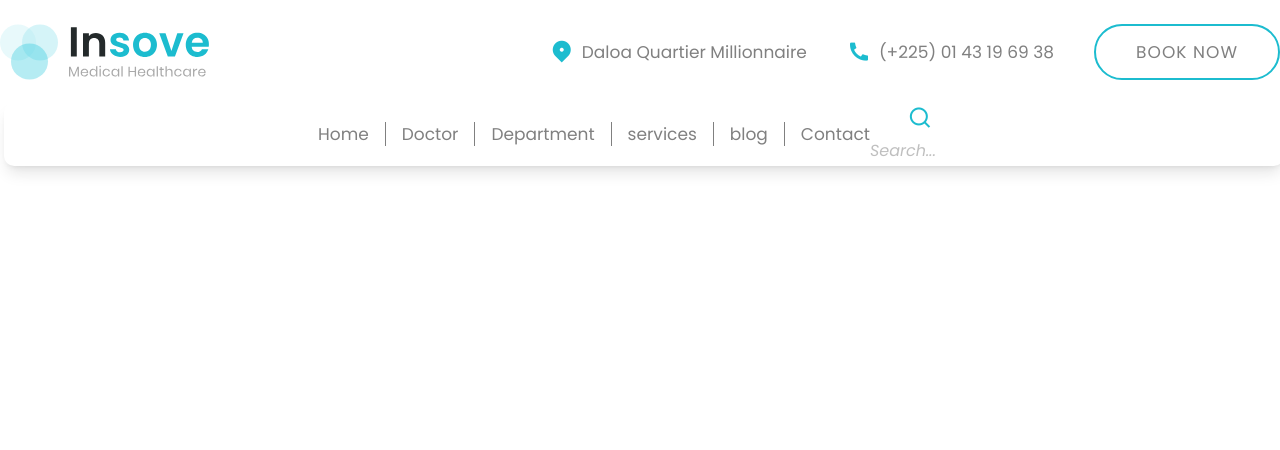
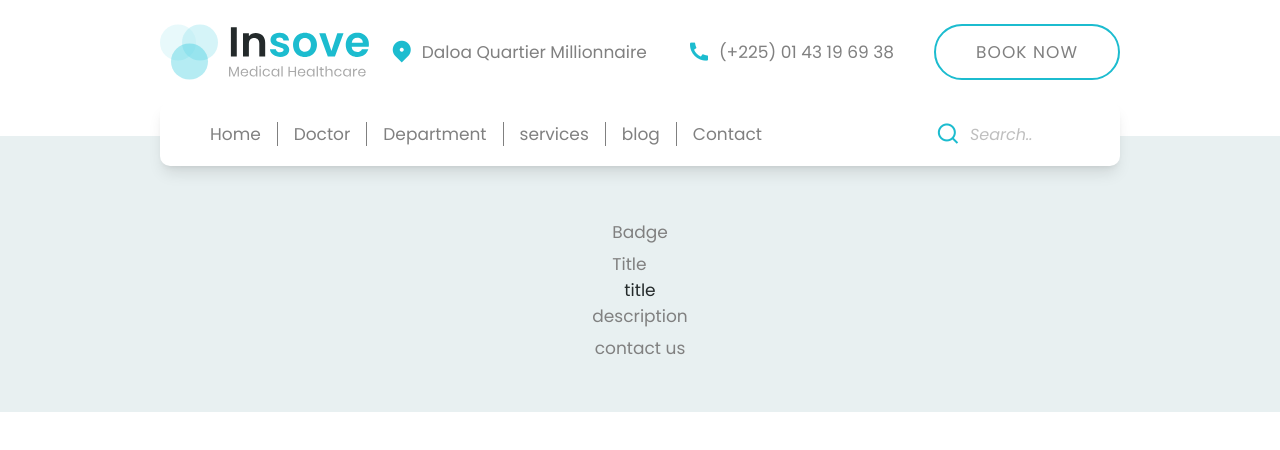
Before and after one commit to fontainebrahima/landingHosto, a website: page index.html in a window 1280 px wide. Drawn offline with nearby package versions, Linux system fonts and the light colour scheme.

Commit message:
update:input configuration and making hero section

```diff
--- a/index.html
+++ b/index.html
@@ -84,7 +84,8 @@
          </nav>
 
          <!-- desktop nav -->
-         <nav class="bg-white absolute w-full left-1 -bottom-[86px] shadow-lg h-16 rounded-[10px]  hidden lg:flex lg:items-center lg:justify-center lg:px-[50px]">
+         <nav class="bg-white absolute w-full left-0 -bottom-[86px] shadow-lg h-16 rounded-[10px] hidden lg:flex lg:items-center lg:justify-between lg:px-12.5">
+
             <ul class="flex gap-x-4">
                     <li >
                         <a class="border-r pr-4 text-secondary hover:text-accent transition-all duration-300" href="http://">Home</a>
@@ -106,18 +107,41 @@
                     </li>
             </ul>
 
-            <form class="relative gap-x-[10px]">
-                    <label for="search-input" class="flex justify-center items-center group">
-                        <i class="ri-search-line text-2xl text-accent"></i>
-                    </label>
-                    <input type="text" id="search-input" class="outline-none w-[100px] focus:w-[180px] focus:border-b-2 focus:border-accent placeholder:text-base placeholder:italic transition-all duration-300" placeholder="Search..." />
-                </form>
+            <form class="relative flex gap-x-2.5">
+                <label for="search-input" class="flex justify-center items-center group">
+                    <i class="ri-search-line text-2xl text-accent"></i>
+                </label>
+                <input type="text" id="search-input" class="outline-none w-[100px] focus:w-[180px] focus:border-b-2 focus:border-accent placeholder:text-base placeholder:italic transition-all duration-150" placeholder="Search.." />
+            </form>
          </nav>
 
     </div>
 </div>
 </header>
 
+<!-- hero section -->
+ <section class="hero bg-grey py-12 xl:pt-12 xl:pb-0 overflow-hidden">
+    <div class="container mx-auto h-full">
+
+        <div class="flex flex-col xl:flex-row justify-between items-center h-full">
+            <br>
+            <div>
+                <div>Badge</div>
+                <div>Title</div>
+            </div>
+            <h1>title</h1>
+            <p>description</p>
+            <button>contact us</button>
+
+            <div class="hero__img hidden xl:flex max-w-[814px] self-end">
+                <img src="assets/img/hero/img.png" alt="">
+            </div>
+        </div>
+
+    </div>
+ </section>
+ <!-- end hero section -->
+
 <script src="js/main.js"></script>
 <script src="js/swiper-bundle.min.js"></script>
   </body>
--- a/src/input.css
+++ b/src/input.css
@@ -9,19 +9,25 @@
   --color-grey: #e8f0f1;
 
   --font-primary: Poppins, sans-serif;
+
+  --breakpoint-lg: 60rem;
+  --breakpoint-xl: 83.125rem;
+
+  --shadow-custom1: 0 2px 40px 0px rgba(8, 70, 78, 0.08);
+  --shadow-custom2: 0 0px 30px 0px rgba(8, 73, 80, 0.06);
+
+  --spacing-2-5: 10px;
+  --spacing-12-5: 50px;
 }
 
-body{
+body {
     @apply text-secondary font-primary text-[17px] leading-8;
 }
 
-h1, h2,
- h3,
- h4,
- h5,
- h6 {
+h1, h2, h3, h4, h5, h6 {
     @apply text-primary leading-[120%];
 }
+
 .h1 {
     @apply text-[36px] xl:text-[64px] font-semibold;
 }
@@ -38,8 +44,7 @@ h1, h2,
     @apply text-[20px] xl:text-[26px] font-semibold capitalize;
 }
 
-
-.btn{
+.btn {
     @apply rounded-full uppercase tracking-[1.02px] flex items-center justify-center transition-all;
 }
 
@@ -63,11 +68,11 @@ h1, h2,
     @apply bg-transparent border-2 border-accent text-secondary hover:bg-accent hover:border-transparent;
 }
 
-.input,.select {
+.input, .select {
     @apply w-full rounded-[10px] h-[66px] outline-none border border-[#dbdfdf] text-secondary font-light placeholder:font-light placeholder:text-secondary;
 }
 
-.input{
+.input {
     @apply px-4;
 }
 
@@ -75,18 +80,15 @@ h1, h2,
     @apply py-12 xl:py-[150px];
 }
 
-
 /* swiper bullets */
-
 .swiper-horizontal > .swiper-pagination-bullets,
 .swiper-pagination-bullet,
 .swiper-pagination-horizontal.swiper-pagination-bullets,
 .swiper-pagination-bullet {
- @apply bg-accent;
+    @apply bg-accent;
 }
 
 /* faq */
-
 .faq__items.opens .faq__answer {
     @apply h-full;
 }
--- a/tailwind.config.js
+++ b/tailwind.config.js
@@ -1,39 +1,4 @@
 /** @type {import('tailwindcss').Config} */
-module.exports = {
-  content: ["./*.{html,js}"],
-  theme: {
-    screens: {
-      sm: '640px',
-      md: '768px',
-      lg: '960px',
-      xl: '1330px',
-    },
-    extend: {
-      colors: {
-        primary: '#242a2b',
-        secondary: '#808080',
-        accent: {
-          DEFAULT: '#1cbccf',
-          secondary: '#18abbc',
-          tertiary: '#90c6cd',
-        },
-        grey: '#e8f0f1',
-      },
-      fontFamily: {
-        primary: ['Poppins', 'sans-serif'],
-      },
-      boxShadow: {
-        custom1: '0 2px 40px 0px rgba(8, 70, 78, 0.08)',
-        custom2: '0 0px 30px 0px rgba(8, 73, 80, 0.06)',
-      },
-      backgroundImage: {
-        services: "url('/assets/img/services/bg.svg')",
-        testimonial: "url('/assets/img/testimonials/bg.svg')",
-        departments: "url('/assets/img/departments/bg.svg')",
-        quoteLeft: "url('/assets/icons/testimonials/quote-left.svg')",
-        quoteRight: "url('/assets/icons/testimonials/quote-right.svg')",
-      },
-    },
-  },
-  plugins: [],
+export default {
+  content: ["./*.html", "./js/**/*.js"],
 };
```
Also changed, not shown: src/output.css.
